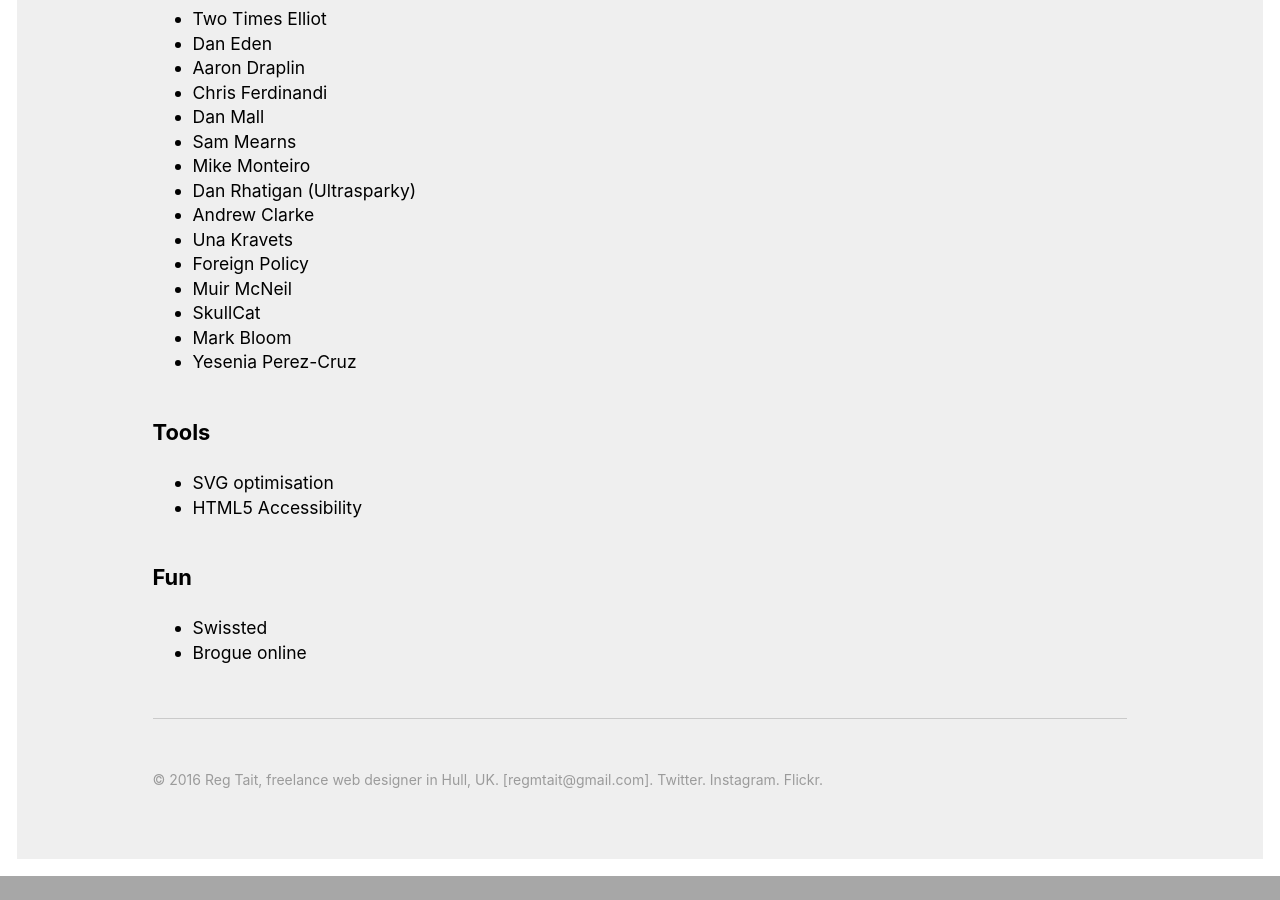
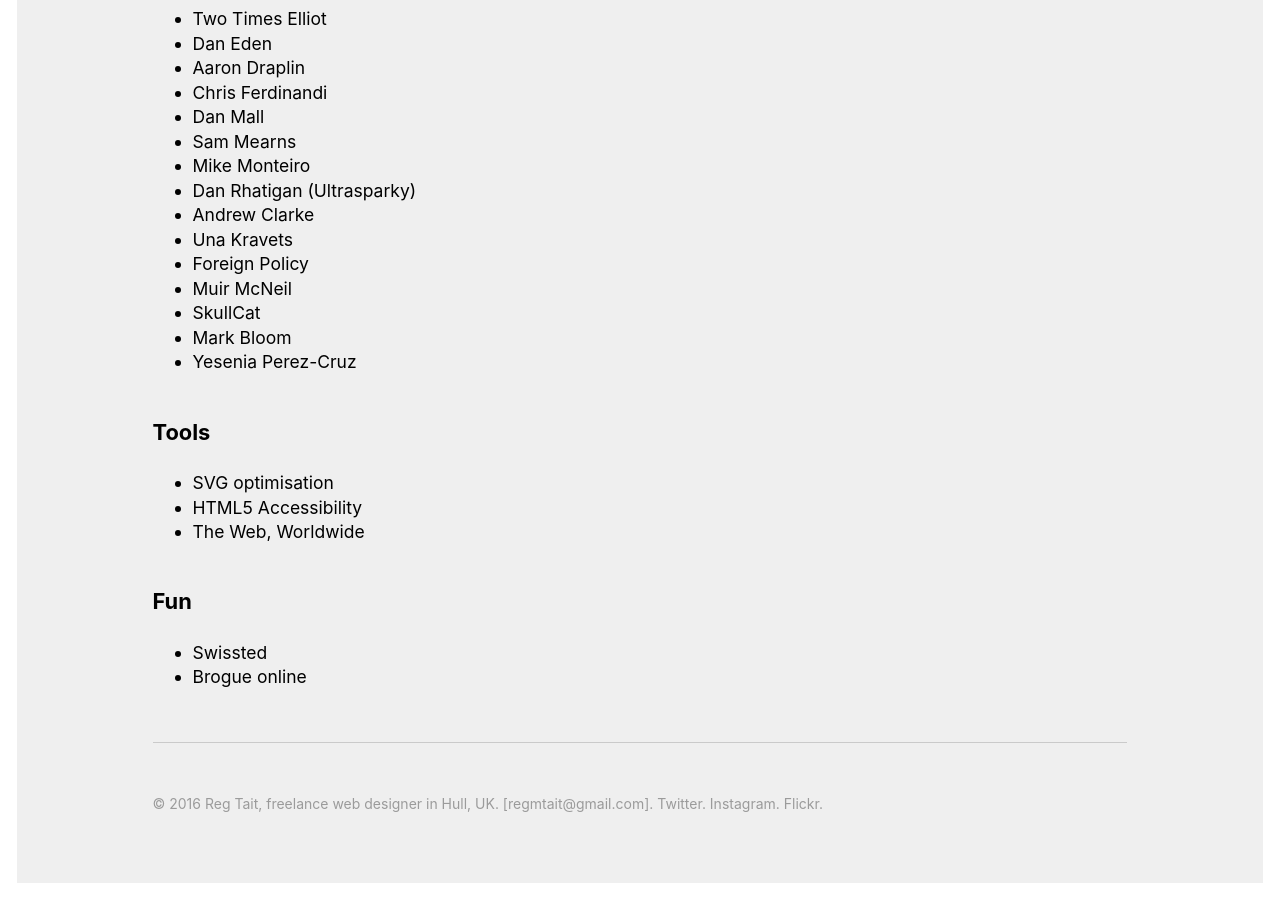
Before and after one commit to regmtait/regmtait.co.uk, a Jekyll site: the page built from links.md, in a window 1280 px wide and 900 px high, scrolled down 2332 px. Built offline with Jekyll 4.4.1, drawn with Linux system fonts in a browser that asks for light colours; before the commit the page ends 3208 px from its top, so only the background shows below that.

Commit message:
Added a link

```diff
--- a/links.md
+++ b/links.md
@@ -107,6 +107,7 @@
 
 * [SVG optimisation](http://petercollingridge.appspot.com/ 'Peter Colleridge')
 * [HTML5 Accessibility](http://html5accessibility.com/)
+* [The Web, Worldwide](https://www.webworldwide.io)
 
 ## Fun
 
```
